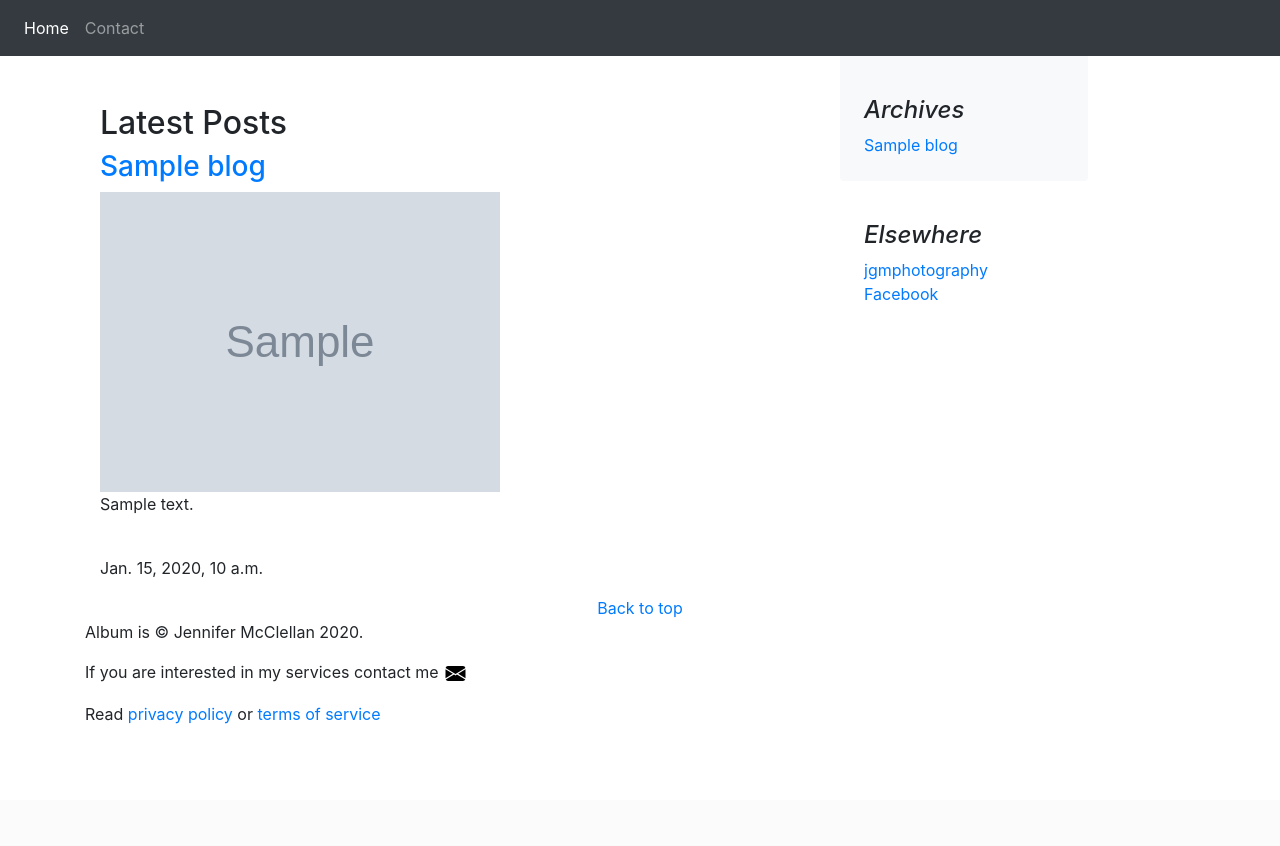
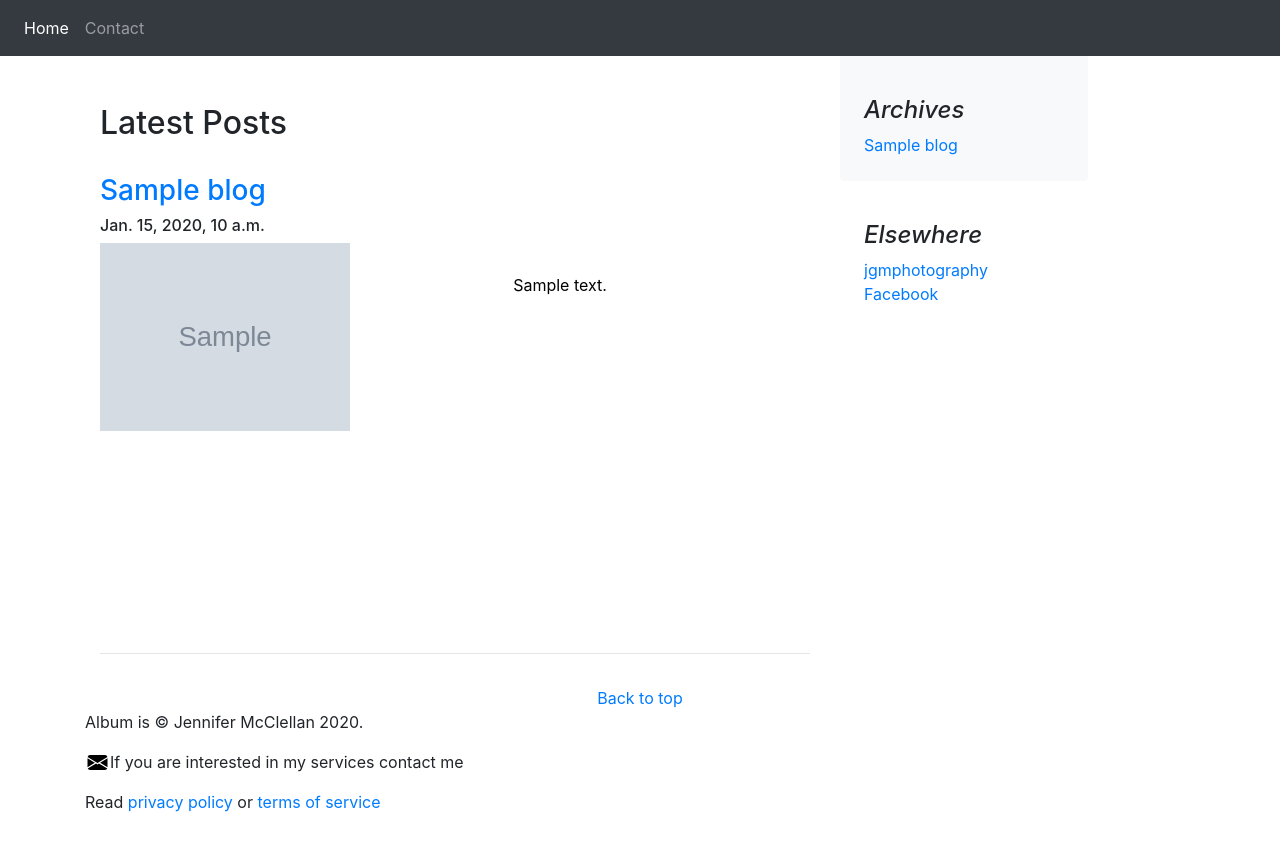
Before and after one commit to DJMcClellan1966/magic_site, a Django app: template magic_site/blog/templates/blog/allblogs.html in a window 1280 px wide. Before the commit the page ends 724 px from the top, so only its background shows below. Run offline with Django 3.2, Linux system fonts and the light colour scheme; the template is opened without the code that fills it: most values are stand-ins (such as "Sample title", 1, 10 or a date in 2020); grey boxes marked "Sample" are stand-in pictures; data that the repository does not hold is empty; some libraries are stand-ins or nearby versions.

Commit message:
added second blog, changed blog image size and added padding to separate blog posts

```diff
--- a/magic_site/blog/templates/blog/allblogs.html
+++ b/magic_site/blog/templates/blog/allblogs.html
@@ -1,7 +1,28 @@
 {% extends 'homepage/base.html' %}
 
 {% block content %}
+<style media="screen">
+  img {
+  float: left;
+}
 
+div.paragraph{
+  text-align: center;
+  max-width: 700px;
+
+}
+
+
+
+.element {
+  padding: 30px;
+  background-color: ;
+  color: black;
+  margin-bottom: 350px;
+  height: 55px;
+}
+
+</style>
 <main role="main" class="container">
 <div class="row">
   <div class="col-md-8 blog-main">
@@ -11,18 +32,26 @@
 <br />
 <h2>Latest Posts</h2>
 {% for blog in blogs.all %}
+  <br>
+    <a href="{% url 'detail' blog.id %}"><h3><p class="card-text">{{ blog.title }}</p></h3></a>
+    <h6><p class="card-text">{{ blog.pub_date }}</p></h6>
 
-    <a href="{% url 'detail' blog.id %}"><h3><p class="card-text">{{ blog.title }}</p></h3></a>
-    <img class="img-fluid" src="{{ blog.image.url }}"/>
-    <br />
+    <img class="img-fluid" src="{{ blog.image.url }}" height='250' width='250'/>
 
+    <div class="paragraph">
+      <div class="element">
     <p>{{ blog.summary }}</p>
-    <br />
-
-    {{ blog.pub_date }}
+    <br>
+    <br>
+    <br>
+    <br>
+      </div>
+    </div>
+    <hr>
 
 
 {% endfor %}
+
 </div>
 
 <aside class="col-md-3 blog-sidebar">
@@ -32,11 +61,11 @@
         <br>
 
         <h4 class="font-italic">Archives</h4>
-        <ol class="list-unstyled mb-0">
-          {% for blog in blogs.all %}
+        {% for blog in blogs.all %}
+        <ul class="list-unstyled mb-0">
+
           <li><a href="{% url 'detail' blog.id %}">{{ blog.title}}</a></li>
-
-        </ol>
+        </ul>
         {% endfor %}
       </div>
       <div class="p-4">
--- a/magic_site/blog/templates/blog/detail.html
+++ b/magic_site/blog/templates/blog/detail.html
@@ -17,7 +17,7 @@
       <br />
 
       <p class="text-center">{{ blog.pub_date }}</p>
-      <p><a class="btn btn-secondary" href="{% url 'allblogs' %}" role="button">Archives &raquo;</a></p>
+      <p><a class="btn btn-secondary" href="{% url 'allblogs' %}" role="button">Latest posts &raquo;</a></p>
       </div>
 
 
--- a/magic_site/home/templates/homepage/main.html
+++ b/magic_site/home/templates/homepage/main.html
@@ -18,7 +18,7 @@
     <!-- Example row of columns -->
     <div class="row">
       <div class="col-md-4">
-        <h2>Schedule a Tarot Reading</h2>
+        <h2>Tarot Reading</h2>
         <p>Donec id elit non mi porta gravida at eget metus. Fusce dapibus, tellus ac cursus commodo, tortor mauris condimentum nibh, ut fermentum massa justo sit amet risus. Etiam porta sem malesuada magna mollis euismod. Donec sed odio dui. </p>
         <p><a class="btn btn-secondary" href="#" role="button">View details &raquo;</a></p>
       </div>
@@ -28,8 +28,8 @@
         <p><a class="btn btn-secondary" href="{% url 'allblogs' %}" role="button">View details &raquo;</a></p>
       </div>
       <div class="col-md-4">
-        <h2>Discussion</h2>
-        <p>Donec sed odio dui. Cras justo odio, dapibus ac facilisis in, egestas eget quam. Vestibulum id ligula porta felis euismod semper. Fusce dapibus, tellus ac cursus commodo, tortor mauris condimentum nibh, ut fermentum massa justo sit amet risus.</p>
+        <h2>Reiki</h2>
+        <p></p>
         <p><a class="btn btn-secondary" href="#" role="button">View details &raquo;</a></p>
       </div>
     </div>
```
Also changed, not shown: magic_site/blog/models.py (line endings or trailing spaces), magic_site/media/images/blue_feather.jpg (added).
